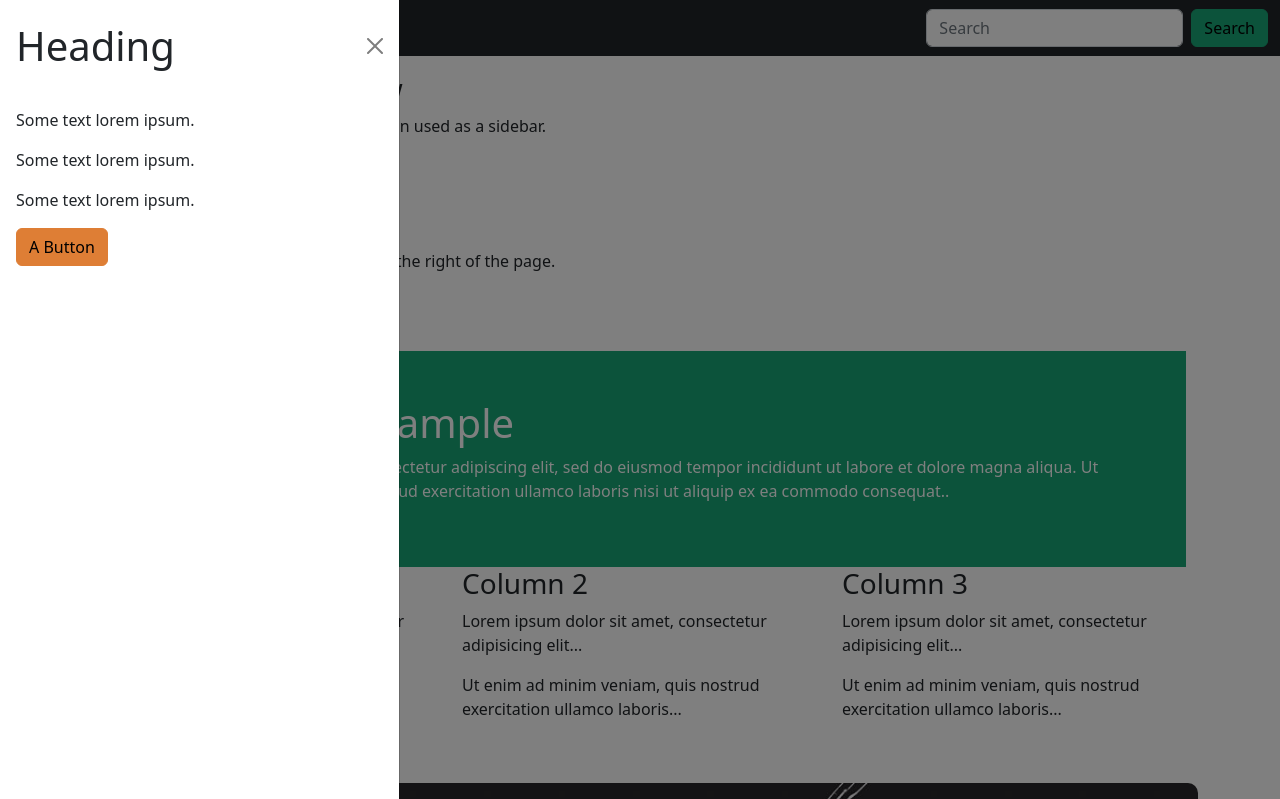
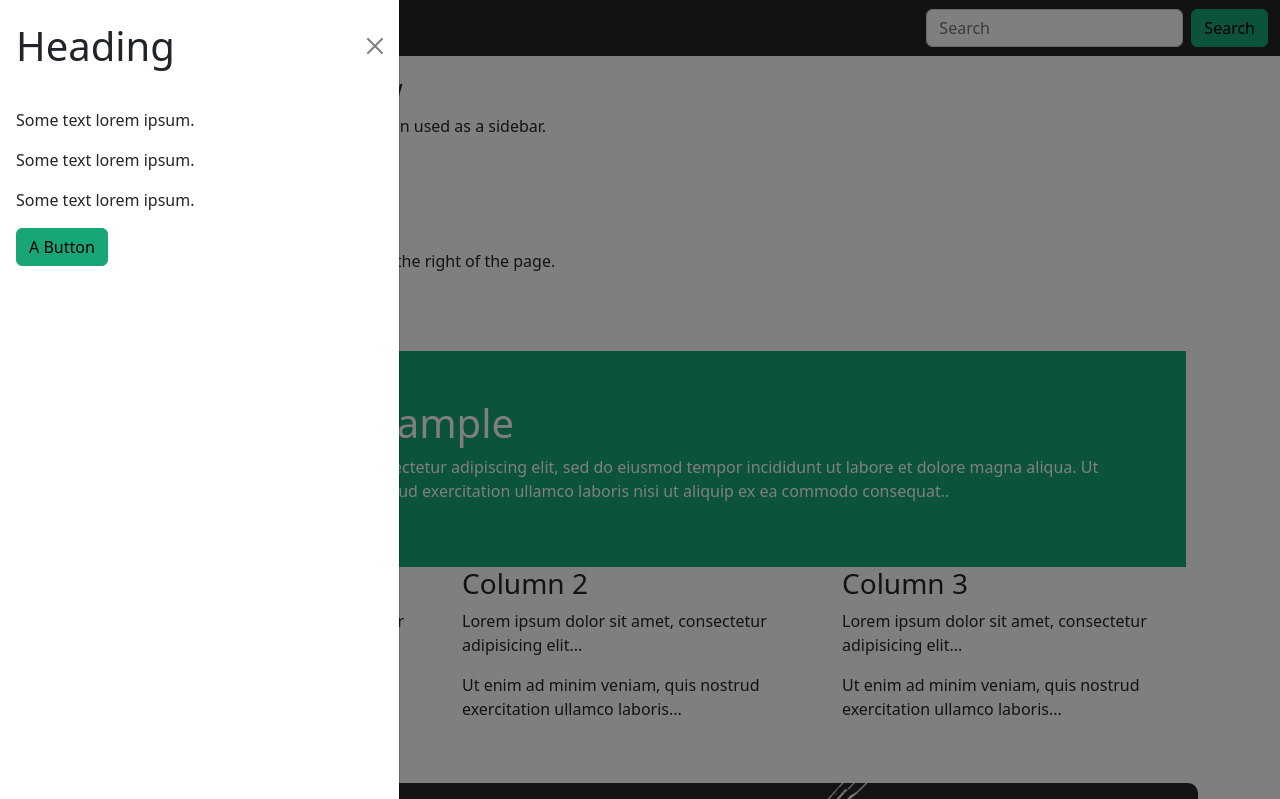
Before and after one commit to azznwind/flask-bootstrap, a Flask app: page / in a window 1280 px wide, after a click on "Open Offcanvas Sidebar". Shown: the top 799 px of the page. Run offline with Flask 2, Linux system fonts and the light colour scheme; some libraries are stand-ins or nearby versions.

Commit message:
button color

```diff
--- a/templates/index.html
+++ b/templates/index.html
@@ -14,7 +14,7 @@
     <p>Some text lorem ipsum.</p>
     <p>Some text lorem ipsum.</p>
     <p>Some text lorem ipsum.</p>
-    <button class="btn btn-secondary" type="button">A Button</button>
+    <button class="btn btn-primary" type="button">A Button</button>
   </div>
 </div>
 
```
